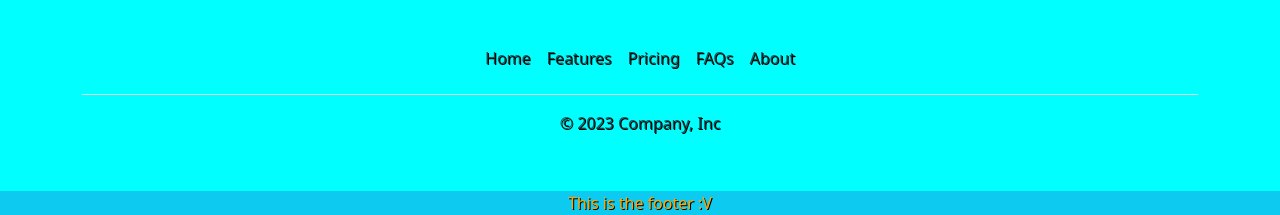
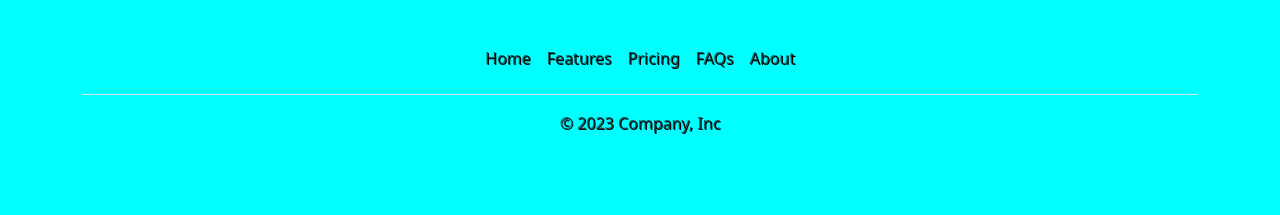
Before and after one commit to RydCri/Django, a Django app: template MVT/members/templates/template.html in a window 1280 px wide. Shown: the part 736-951 px from the top of the page. After the commit the page ends 870 px from the top, so only its background shows below. Run offline with Django 3.2, Linux system fonts and the light colour scheme; the template is opened without the code that fills it, so the values that code supplies are empty.

Commit message:
partials refactor

```diff
--- a/MVT/members/templates/master.html
+++ b/MVT/members/templates/master.html
@@ -19,7 +19,6 @@
 {% endblock %}
 
 
-<footer class="bg-info panel-footer">This is the footer :V</footer>
 <script src="https://cdn.jsdelivr.net/npm/bootstrap@5.3.2/dist/js/bootstrap.bundle.min.js" integrity="sha384-C6RzsynM9kWDrMNeT87bh95OGNyZPhcTNXj1NW7RuBCsyN/o0jlpcV8Qyq46cDfL" crossorigin="anonymous"></script>
 </body>
 </html>
```
